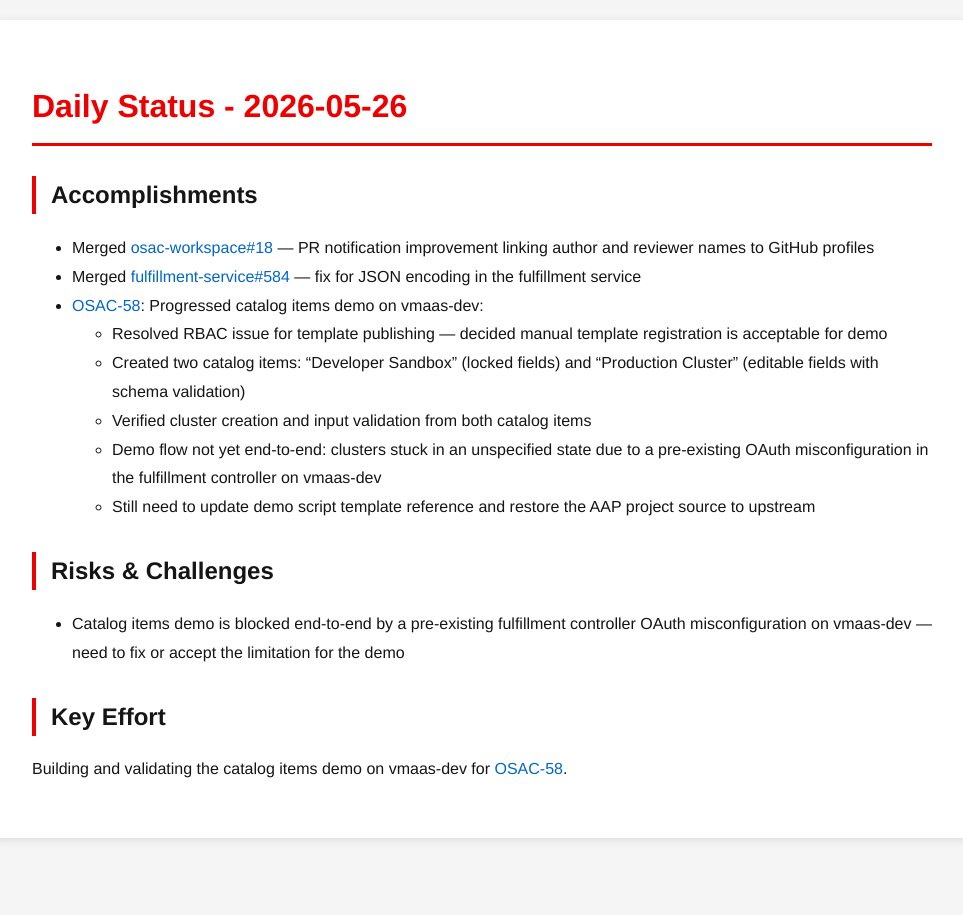
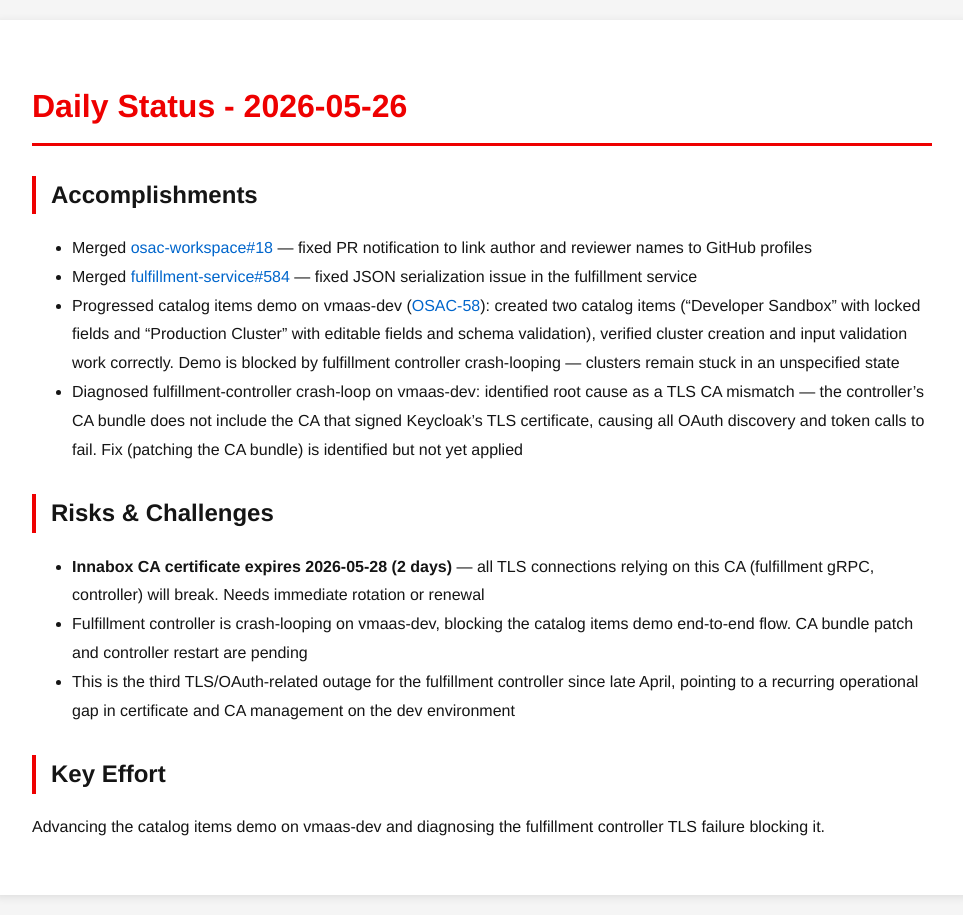
Before and after one commit to tzvatot/daily-status, a Jekyll site: the page built from 2026-05-26.md, in a window 1280 px wide. Shown: the whole page, without its empty margins (158-1121 px from the left). Built offline with Jekyll 4.4.1, drawn with Linux system fonts in a browser that asks for light colours.

Commit message:
Daily status update - 2026-05-26

```diff
--- a/2026-05-26.md
+++ b/2026-05-26.md
@@ -7,17 +7,15 @@ date: 2026-05-26
 # Daily Status - 2026-05-26
 
 ## Accomplishments
-- Merged [osac-workspace#18](https://github.com/osac-project/osac-workspace/pull/18) — PR notification improvement linking author and reviewer names to GitHub profiles
-- Merged [fulfillment-service#584](https://github.com/osac-project/fulfillment-service/pull/584) — fix for JSON encoding in the fulfillment service
-- [OSAC-58](https://redhat.atlassian.net/browse/OSAC-58): Progressed catalog items demo on vmaas-dev:
-  - Resolved RBAC issue for template publishing — decided manual template registration is acceptable for demo
-  - Created two catalog items: "Developer Sandbox" (locked fields) and "Production Cluster" (editable fields with schema validation)
-  - Verified cluster creation and input validation from both catalog items
-  - Demo flow not yet end-to-end: clusters stuck in an unspecified state due to a pre-existing OAuth misconfiguration in the fulfillment controller on vmaas-dev
-  - Still need to update demo script template reference and restore the AAP project source to upstream
+- Merged [osac-workspace#18](https://github.com/osac-project/osac-workspace/pull/18) — fixed PR notification to link author and reviewer names to GitHub profiles
+- Merged [fulfillment-service#584](https://github.com/osac-project/fulfillment-service/pull/584) — fixed JSON serialization issue in the fulfillment service
+- Progressed catalog items demo on vmaas-dev ([OSAC-58](https://redhat.atlassian.net/browse/OSAC-58)): created two catalog items ("Developer Sandbox" with locked fields and "Production Cluster" with editable fields and schema validation), verified cluster creation and input validation work correctly. Demo is blocked by fulfillment controller crash-looping — clusters remain stuck in an unspecified state
+- Diagnosed fulfillment-controller crash-loop on vmaas-dev: identified root cause as a TLS CA mismatch — the controller's CA bundle does not include the CA that signed Keycloak's TLS certificate, causing all OAuth discovery and token calls to fail. Fix (patching the CA bundle) is identified but not yet applied
 
 ## Risks & Challenges
-- Catalog items demo is blocked end-to-end by a pre-existing fulfillment controller OAuth misconfiguration on vmaas-dev — need to fix or accept the limitation for the demo
+- **Innabox CA certificate expires 2026-05-28 (2 days)** — all TLS connections relying on this CA (fulfillment gRPC, controller) will break. Needs immediate rotation or renewal
+- Fulfillment controller is crash-looping on vmaas-dev, blocking the catalog items demo end-to-end flow. CA bundle patch and controller restart are pending
+- This is the third TLS/OAuth-related outage for the fulfillment controller since late April, pointing to a recurring operational gap in certificate and CA management on the dev environment
 
 ## Key Effort
-Building and validating the catalog items demo on vmaas-dev for [OSAC-58](https://redhat.atlassian.net/browse/OSAC-58).
+Advancing the catalog items demo on vmaas-dev and diagnosing the fulfillment controller TLS failure blocking it.
```
